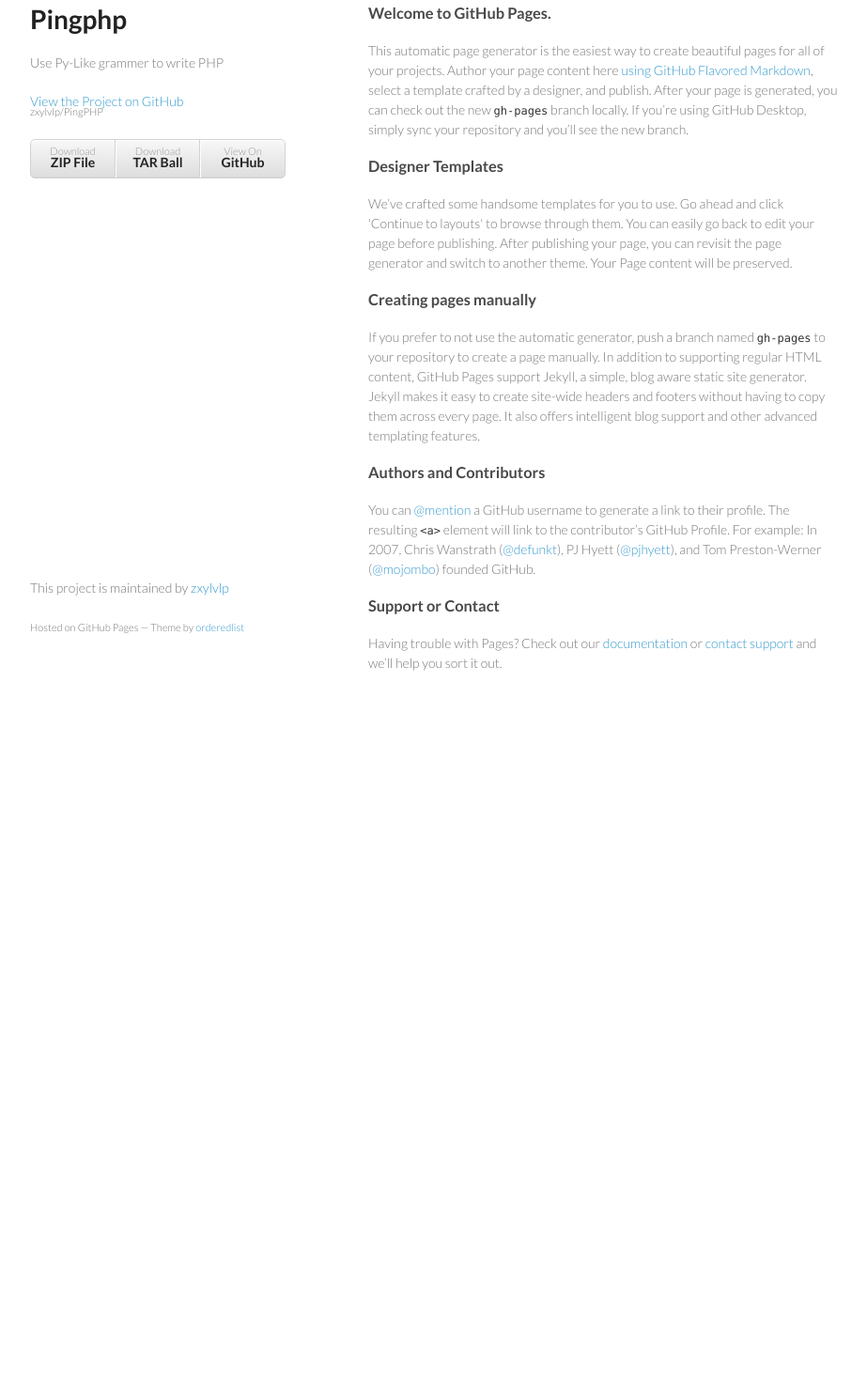
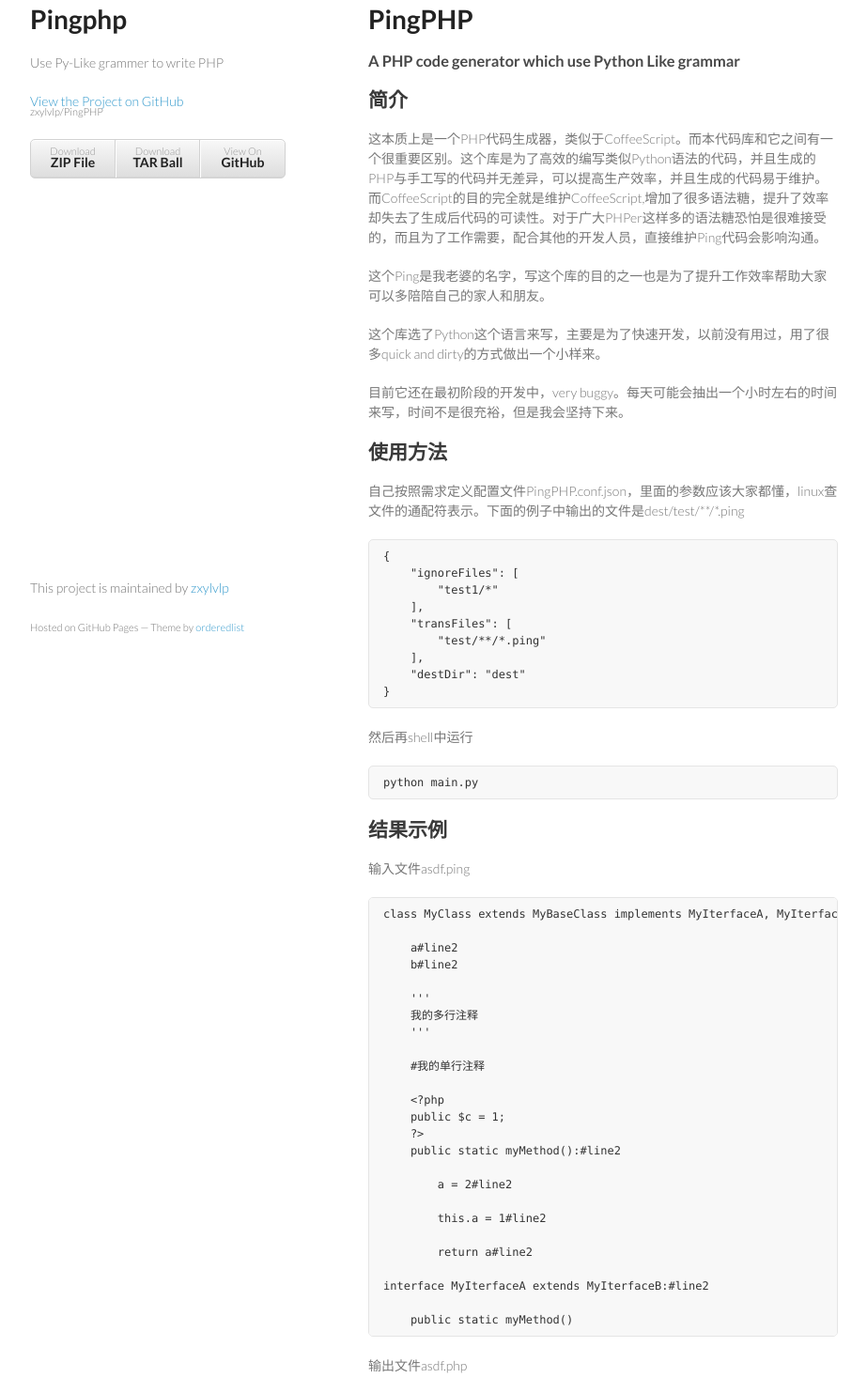
Before and after one commit to zxylvlp/PingPHP, a plain HTML site: page index.html in a window 1280 px wide. Shown: the part 53-1520 px from the top of the page at 94% size, without its empty margins (178-1101 px from the left). Before the commit the page ends 839 px from the top, so only its background shows below. Drawn offline with Linux system fonts and the light colour scheme.

```diff
--- a/index.html
+++ b/index.html
@@ -28,30 +28,108 @@
         </ul>
       </header>
       <section>
-        <h3>
-<a id="welcome-to-github-pages" class="anchor" href="#welcome-to-github-pages" aria-hidden="true"><span class="octicon octicon-link"></span></a>Welcome to GitHub Pages.</h3>
-
-<p>This automatic page generator is the easiest way to create beautiful pages for all of your projects. Author your page content here <a href="https://guides.github.com/features/mastering-markdown/">using GitHub Flavored Markdown</a>, select a template crafted by a designer, and publish. After your page is generated, you can check out the new <code>gh-pages</code> branch locally. If you’re using GitHub Desktop, simply sync your repository and you’ll see the new branch.</p>
+        <h1>
+<a id="pingphp-" class="anchor" href="#pingphp-" aria-hidden="true"><span class="octicon octicon-link"></span></a>PingPHP </h1>
 
 <h3>
-<a id="designer-templates" class="anchor" href="#designer-templates" aria-hidden="true"><span class="octicon octicon-link"></span></a>Designer Templates</h3>
+<a id="a-php-code-generator-which-use-python-like-grammar" class="anchor" href="#a-php-code-generator-which-use-python-like-grammar" aria-hidden="true"><span class="octicon octicon-link"></span></a>A PHP code generator which use Python Like grammar</h3>
 
-<p>We’ve crafted some handsome templates for you to use. Go ahead and click 'Continue to layouts' to browse through them. You can easily go back to edit your page before publishing. After publishing your page, you can revisit the page generator and switch to another theme. Your Page content will be preserved.</p>
+<h2>
+<a id="简介" class="anchor" href="#%E7%AE%80%E4%BB%8B" aria-hidden="true"><span class="octicon octicon-link"></span></a>简介</h2>
 
-<h3>
-<a id="creating-pages-manually" class="anchor" href="#creating-pages-manually" aria-hidden="true"><span class="octicon octicon-link"></span></a>Creating pages manually</h3>
+<p>这本质上是一个PHP代码生成器，类似于CoffeeScript。而本代码库和它之间有一个很重要区别。这个库是为了高效的编写类似Python语法的代码，并且生成的PHP与手工写的代码并无差异，可以提高生产效率，并且生成的代码易于维护。而CoffeeScript的目的完全就是维护CoffeeScript,增加了很多语法糖，提升了效率却失去了生成后代码的可读性。对于广大PHPer这样多的语法糖恐怕是很难接受的，而且为了工作需要，配合其他的开发人员，直接维护Ping代码会影响沟通。</p>
 
-<p>If you prefer to not use the automatic generator, push a branch named <code>gh-pages</code> to your repository to create a page manually. In addition to supporting regular HTML content, GitHub Pages support Jekyll, a simple, blog aware static site generator. Jekyll makes it easy to create site-wide headers and footers without having to copy them across every page. It also offers intelligent blog support and other advanced templating features.</p>
+<p>这个Ping是我老婆的名字，写这个库的目的之一也是为了提升工作效率帮助大家可以多陪陪自己的家人和朋友。</p>
 
-<h3>
-<a id="authors-and-contributors" class="anchor" href="#authors-and-contributors" aria-hidden="true"><span class="octicon octicon-link"></span></a>Authors and Contributors</h3>
+<p>这个库选了Python这个语言来写，主要是为了快速开发，以前没有用过，用了很多quick and dirty的方式做出一个小样来。</p>
 
-<p>You can <a href="https://github.com/blog/821" class="user-mention">@mention</a> a GitHub username to generate a link to their profile. The resulting <code>&lt;a&gt;</code> element will link to the contributor’s GitHub Profile. For example: In 2007, Chris Wanstrath (<a href="https://github.com/defunkt" class="user-mention">@defunkt</a>), PJ Hyett (<a href="https://github.com/pjhyett" class="user-mention">@pjhyett</a>), and Tom Preston-Werner (<a href="https://github.com/mojombo" class="user-mention">@mojombo</a>) founded GitHub.</p>
+<p>目前它还在最初阶段的开发中，very buggy。每天可能会抽出一个小时左右的时间来写，时间不是很充裕，但是我会坚持下来。</p>
 
-<h3>
-<a id="support-or-contact" class="anchor" href="#support-or-contact" aria-hidden="true"><span class="octicon octicon-link"></span></a>Support or Contact</h3>
+<h2>
+<a id="使用方法" class="anchor" href="#%E4%BD%BF%E7%94%A8%E6%96%B9%E6%B3%95" aria-hidden="true"><span class="octicon octicon-link"></span></a>使用方法</h2>
 
-<p>Having trouble with Pages? Check out our <a href="https://help.github.com/pages">documentation</a> or <a href="https://github.com/contact">contact support</a> and we’ll help you sort it out.</p>
+<p>自己按照需求定义配置文件PingPHP.conf.json，里面的参数应该大家都懂，linux查文件的通配符表示。下面的例子中输出的文件是dest/test/**/*.ping</p>
+
+<pre><code>{
+    "ignoreFiles": [
+        "test1/*"
+    ],
+    "transFiles": [
+        "test/**/*.ping"
+    ],
+    "destDir": "dest"
+}
+</code></pre>
+
+<p>然后再shell中运行</p>
+
+<pre><code>python main.py
+</code></pre>
+
+<h2>
+<a id="结果示例" class="anchor" href="#%E7%BB%93%E6%9E%9C%E7%A4%BA%E4%BE%8B" aria-hidden="true"><span class="octicon octicon-link"></span></a>结果示例</h2>
+
+<p>输入文件asdf.ping</p>
+
+<pre><code>class MyClass extends MyBaseClass implements MyIterfaceA, MyIterfaceB:#line1
+
+    a#line2
+    b#line2
+
+    '''
+    我的多行注释
+    '''
+
+    #我的单行注释
+
+    &lt;?php
+    public $c = 1;
+    ?&gt;
+    public static myMethod():#line2
+
+        a = 2#line2
+
+        this.a = 1#line2
+
+        return a#line2
+
+interface MyIterfaceA extends MyIterfaceB:#line2
+
+    public static myMethod()
+</code></pre>
+
+<p>输出文件asdf.php</p>
+
+<pre><code>&lt;?php
+class MyClass extends MyBaseClass implements MyIterfaceA, MyIterfaceB {//line1
+
+        public $a;//line2
+        public $b;//line2
+
+        /**
+        我的多行注释
+        **/
+
+        //我的单行注释
+
+        public $c = 1;
+
+        public static function myMethod() {//line2
+
+                $a = 2;//line2
+
+                $this-&gt;a = 1;//line2
+
+                return;//line2
+        }
+}
+
+interface MyIterfaceA extends MyIterfaceB {//line2
+
+        public static function myMethod();
+}
+
+</code></pre>
       </section>
       <footer>
         <p>This project is maintained by <a href="https://github.com/zxylvlp">zxylvlp</a></p>
```
Also changed, not shown: params.json (+1 -1 lines).
